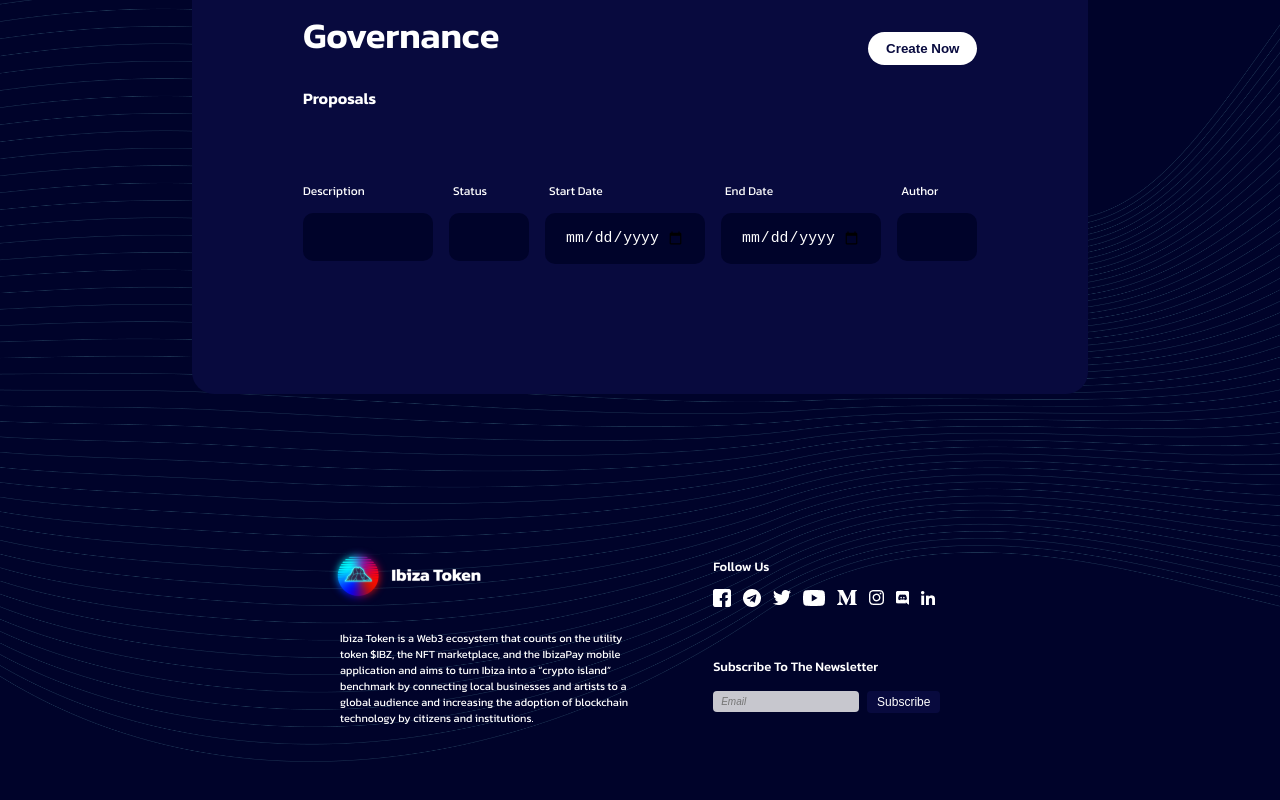
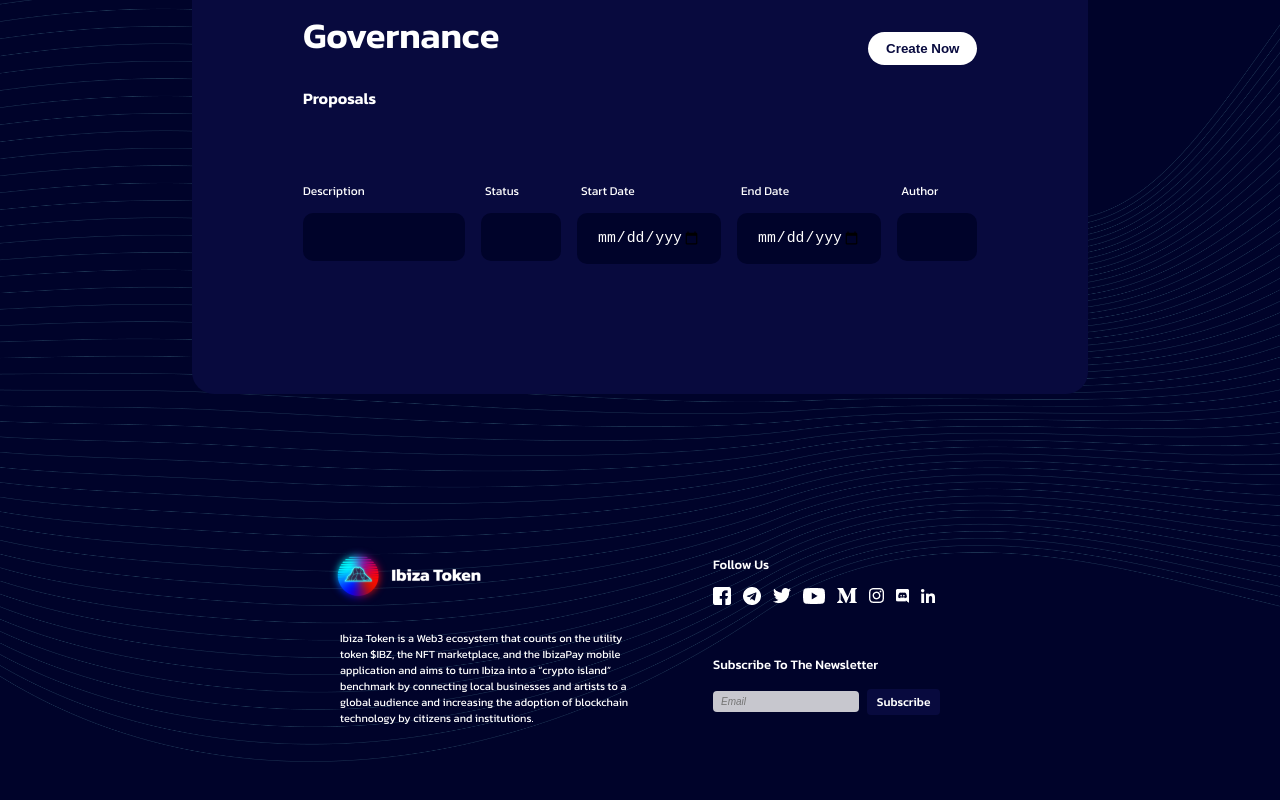
Before and after one commit to Maheerali-pk/web3-project, a Vue app: page /#/governance in a window 1280 px wide. Shown: the part 371-1171 px from the top of the page. Built offline with nearby package versions, Linux system fonts and the light colour scheme.

Commit message:
Subscribe button text fixed

```diff
--- a/src/components/Footer.vue
+++ b/src/components/Footer.vue
@@ -152,6 +152,7 @@ input {
    font-style: italic;
 }
 button {
+   font-family: "Kanit";
    color: white;
    border-radius: 4px;
    background-color: #080a3e;
--- a/src/views/Governance.vue
+++ b/src/views/Governance.vue
@@ -73,7 +73,7 @@ import Footer from "../components/Footer.vue";
 }
 .inputs {
    display: grid;
-   grid-template-columns: auto 5rem 10rem 10rem 5rem;
+   grid-template-columns: auto 5rem 9rem 9rem 5rem;
    gap: 1rem;
 
    width: 100%;
```
